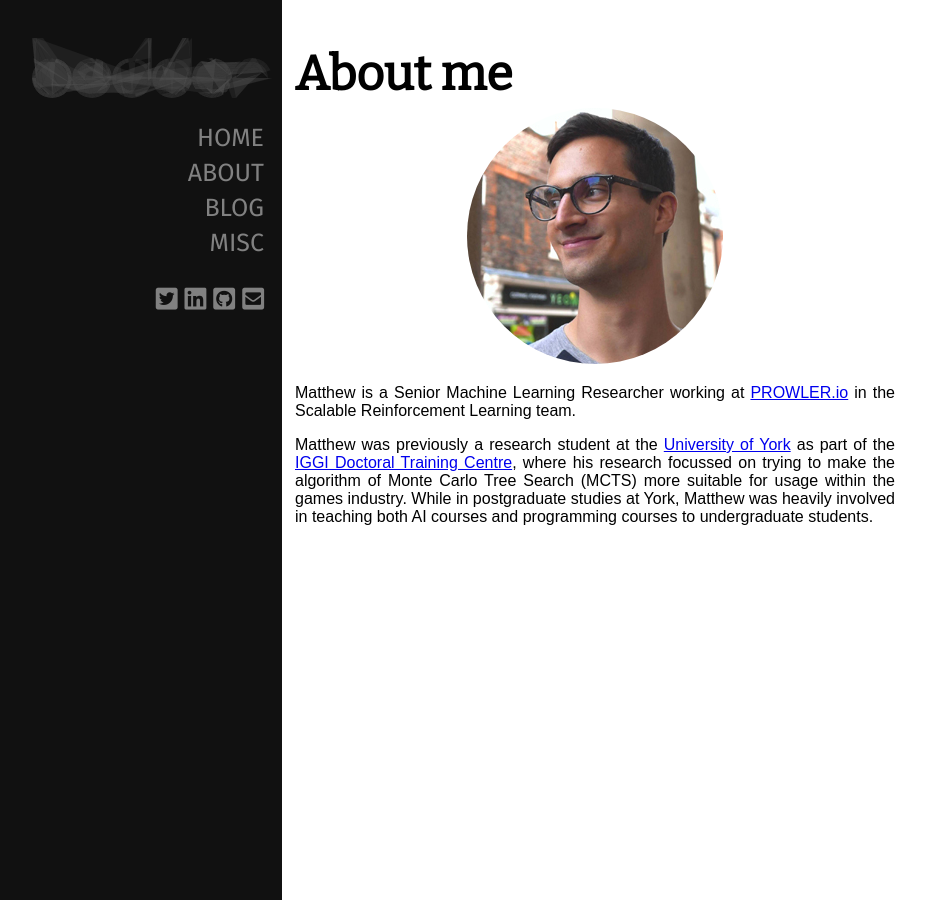
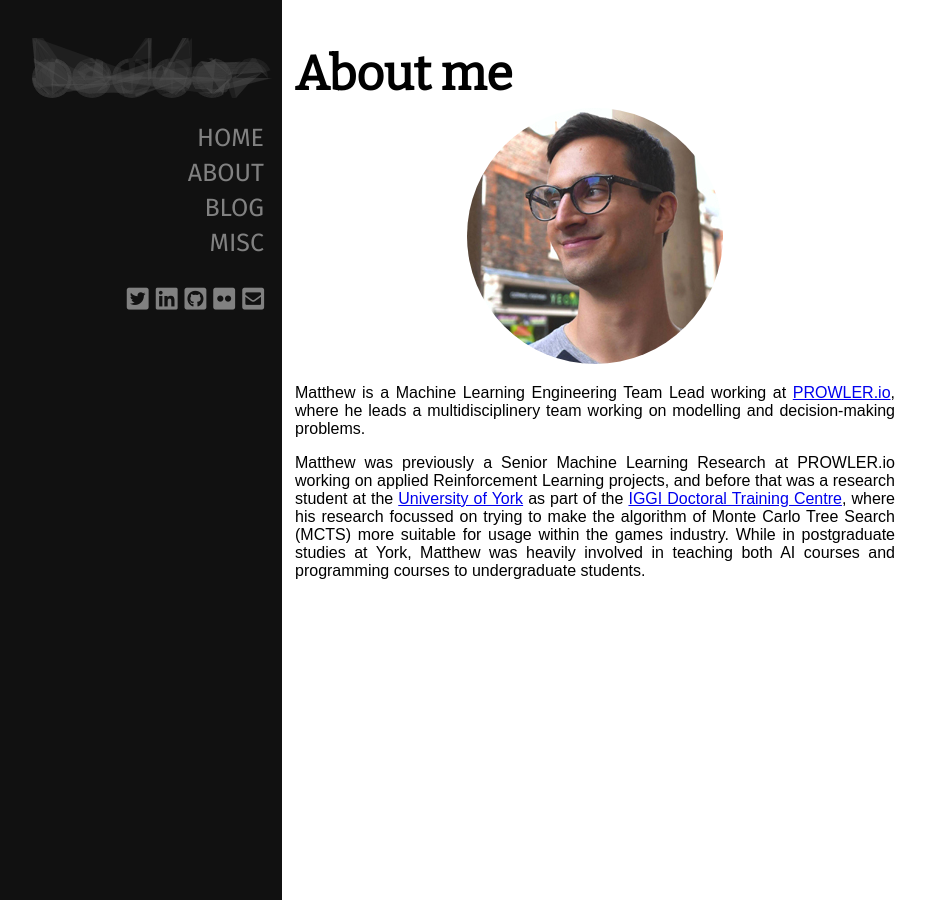
Before and after one commit to bedder/bedder.github.io, a Jekyll site: the page built from about/index.md, in a window 1280 px wide. Shown: the whole page, without its empty margins (18-944 px from the left). Built offline with Jekyll 4.4.1, drawn with Linux system fonts in a browser that asks for light colours; nearby versions of some CDN libraries.

Commit message:
Minor update to personal description

```diff
--- a/_includes/nav.html
+++ b/_includes/nav.html
@@ -13,6 +13,7 @@
 		<li><a href="https://twitter.com/bedder"><i class="fab fa-twitter-square"></i></a></li>
 		<li><a href="https://linkedin.com/in/bedder"><i class="fab fa-linkedin"></i></a></li>
 		<li><a href="https://github.com/bedder"><i class="fab fa-github-square"></i></a></li>
+		<li><a href="https://flickr.com/bedder"><i class="fab fa-flickr"></i></a></li>
 		<li><a href="mailto:matthew@bedder.co.uk"><i class="fas fa-envelope-square"></i></a></li>
 	</ul>
 </nav>
--- a/about/index.md
+++ b/about/index.md
@@ -9,6 +9,6 @@ css: |
 	<img src="/resources/ProfilePicture-256.jpg" alt="A picture of Matthew Bedder, with him looking a lot younger than he currently is." style="border-radius:50%;"/>
 </div>
 
-Matthew is a Senior Machine Learning Researcher working at [PROWLER.io](https://prowler.io) in the Scalable Reinforcement Learning team.
+Matthew is a Machine Learning Engineering Team Lead working at [PROWLER.io](https://prowler.io), where he leads a multidisciplinery team working on modelling and decision-making problems.
 
-Matthew was previously a research student at the [University of York](https://www.cs.york.ac.uk) as part of the [IGGI Doctoral Training Centre](http://www.iggi.org.uk), where his research focussed on trying to make the algorithm of Monte Carlo Tree Search (MCTS) more suitable for usage within the games industry. While in postgraduate studies at York, Matthew was heavily involved in teaching both AI courses and programming courses to undergraduate students.
+Matthew was previously a Senior Machine Learning Research at PROWLER.io working on applied Reinforcement Learning projects, and before that was a research student at the [University of York](https://www.cs.york.ac.uk) as part of the [IGGI Doctoral Training Centre](http://www.iggi.org.uk), where his research focussed on trying to make the algorithm of Monte Carlo Tree Search (MCTS) more suitable for usage within the games industry. While in postgraduate studies at York, Matthew was heavily involved in teaching both AI courses and programming courses to undergraduate students.
```
